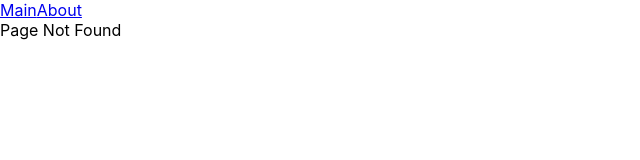
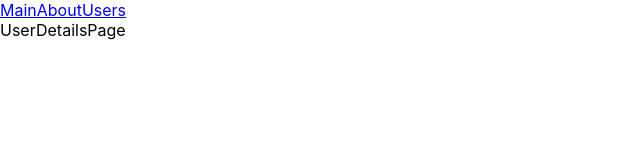
Before and after one commit to Abubjazov/react_testing, a React (Create React App) app: page /users/1 in a window 1280 px wide. Before the commit this address had no page. Shown: the top 160 px of the page, without its empty margins (0-640 px from the left). Built offline with nearby package versions, Linux system fonts and the light colour scheme.

Commit message:
Pages/: +UserDetailsPage

```diff
--- a/src/App.js
+++ b/src/App.js
@@ -38,19 +38,23 @@
 
 import React from 'react'
 import { Link, Route, Routes } from 'react-router-dom'
-import { AboutPage } from './Pages/AboutPage'
-import { MainPage } from './Pages/MainPage'
-import { Page404 } from './Pages/Page404'
+
+import { AboutPage, MainPage, Page404, UserDetailsPage } from './Pages'
+import { Users } from './users/Users'
+
 
 export const App = () => {
   return (
     <>
       <Link to={'/'} data-testid={'main-link'}>Main</Link>
       <Link to={'/about'} data-testid={'about-link'}>About</Link>
+      <Link to={'/users'} data-testid={'users-link'}>Users</Link>
 
       <Routes>
         <Route path='/' element={<MainPage />} />
         <Route path='/about' element={<AboutPage />} />
+        <Route path='/users' element={<Users />} />
+        <Route path='/users/:id' element={<UserDetailsPage />} />
         <Route path='/*' element={<Page404/>} />
       </Routes>
     </>
--- /dev/null
+++ b/src/Pages/UserDetailsPage.jsx
@@ -0,0 +1,7 @@
+import React from 'react'
+
+export const UserDetailsPage = () => {
+	return (
+		<div data-testid={'user-page'}>UserDetailsPage</div>
+	)
+}
--- /dev/null
+++ b/src/Pages/index.js
@@ -0,0 +1,4 @@
+export * from './AboutPage'
+export * from './MainPage'
+export * from './UserDetailsPage'
+export * from './Page404'
--- a/src/users/Users.jsx
+++ b/src/users/Users.jsx
@@ -1,5 +1,6 @@
 import axios from 'axios'
 import React, { useEffect, useState } from 'react'
+import { Link } from 'react-router-dom'
 
 export const Users = () => {
 	const [users, setUsers] = useState([])
@@ -15,7 +16,14 @@ export const Users = () => {
 
 	return (
 		<div>
-			{users.map(user => <div key={user.id} data-testid={'user-item'}>{user.name}</div>)}
+			{users.map(user => <Link
+														to={`/users/${user.id}`}
+														key={user.id}
+														data-testid={'user-item'}
+													>
+													{user.name}
+												 </Link>)
+			}
 		</div>
 	)
 }
```
